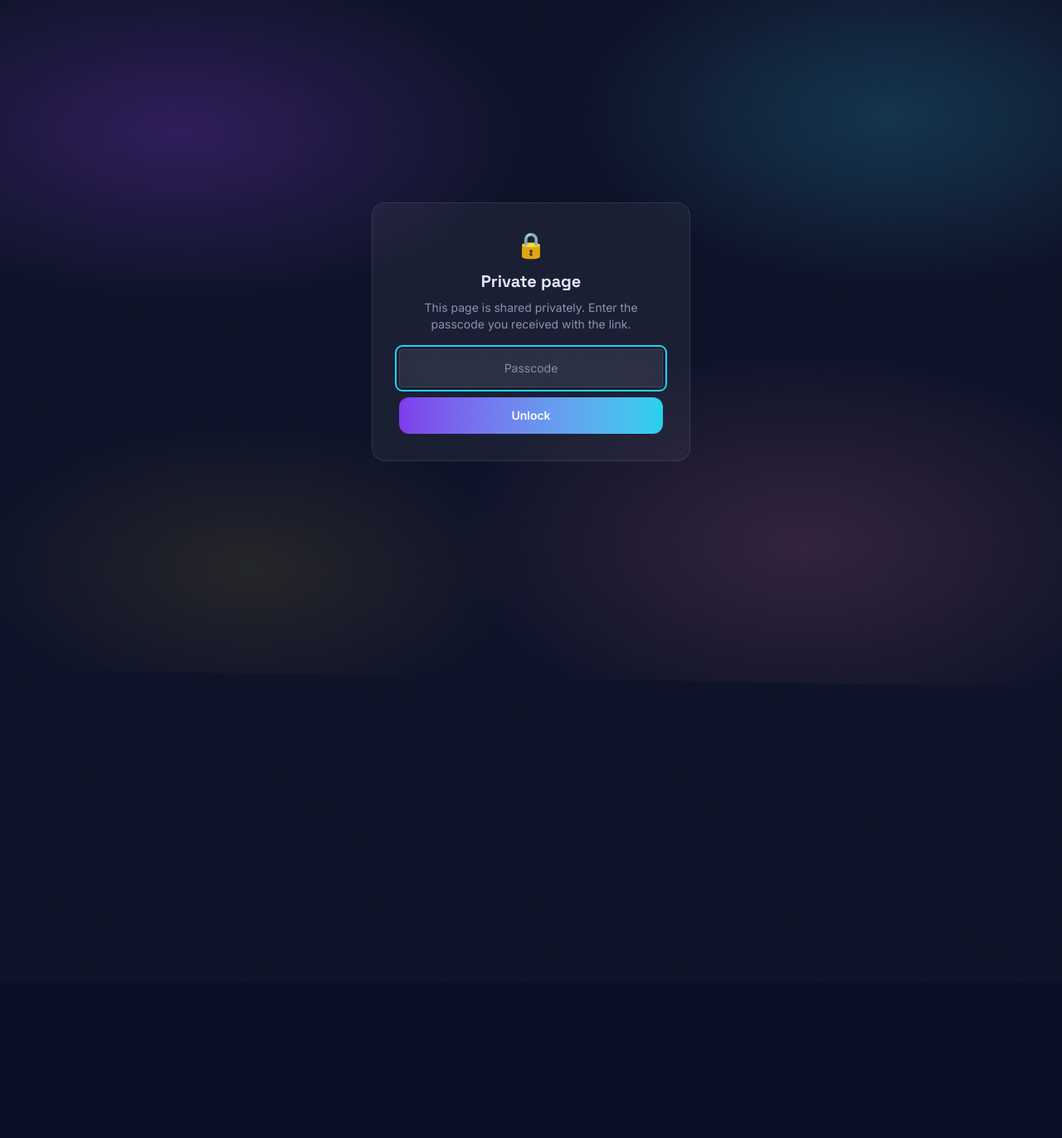
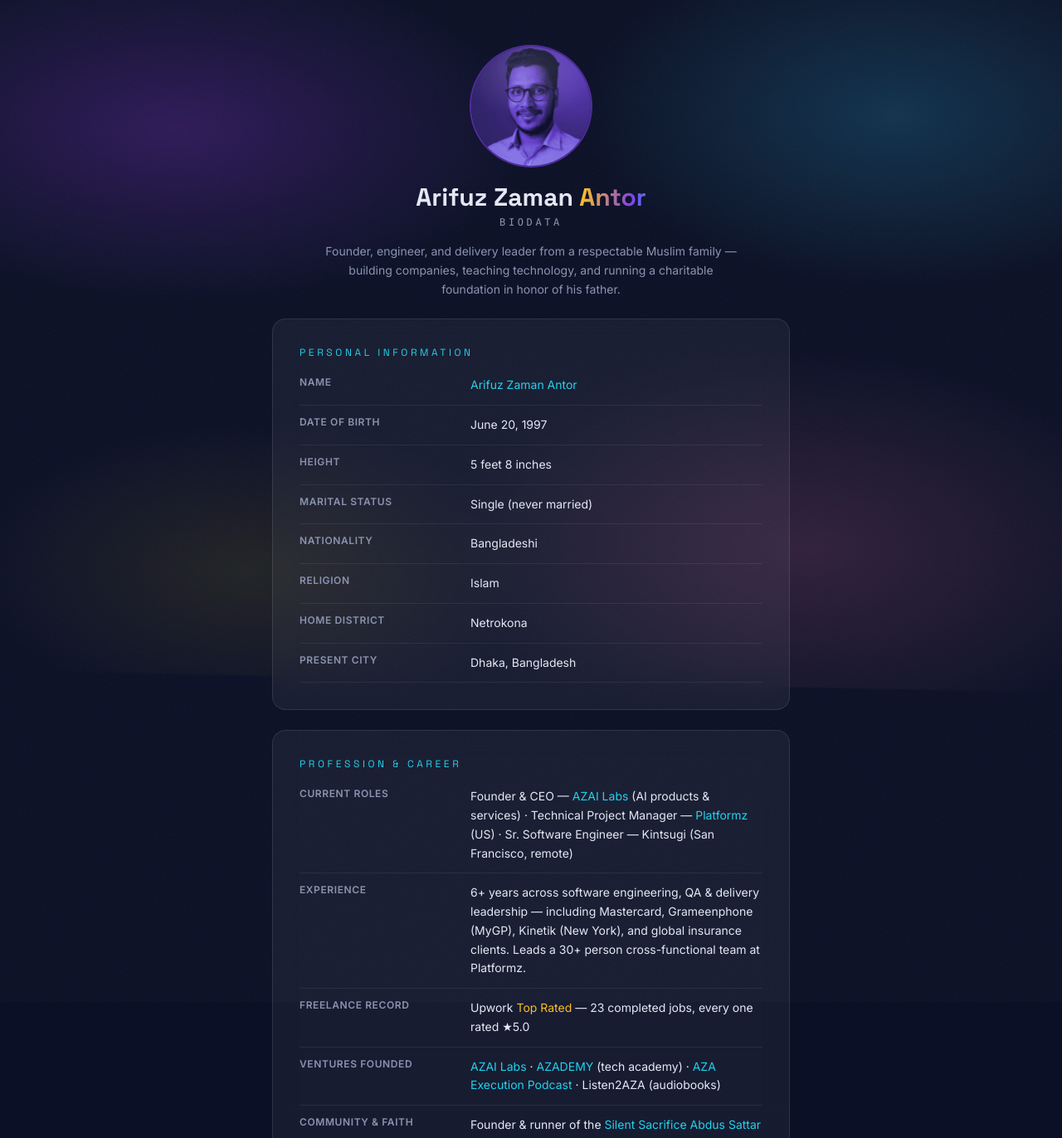
Before and after one commit to azaworld/my-portfolio, a Next.js app: page /biodata-k7m3x9 in a window 1280 px wide. Shown: the top 1372 px of the page at 83% size. Before the commit the page ends 800 px from the top, so only its background shows below. Built offline with nearby package versions, Linux system fonts and the light colour scheme.

Commit message:
Biodata: remove passcode lock, expand with profession, ventures, community, contact
Co-Authored-By: Claude Opus 4.8 (1M context) <noreply@anthropic.com>

```diff
--- a/app/biodata-k7m3x9/BiodataClient.tsx
+++ b/app/biodata-k7m3x9/BiodataClient.tsx
@@ -1,16 +1,11 @@
 "use client";
 
-import { useEffect, useState } from "react";
 import Image from "next/image";
 import portrait from "../assets/arifuz.jpg";
 
-// Simple client-side passcode gate — appropriate for a privately shared link
-// on a static host (share the passcode along with the URL).
-const PASSCODE = "antor1997";
-
 function Row({ label, children }: { label: string; children: React.ReactNode }) {
   return (
-    <div className="grid gap-1 border-b border-white/[0.07] py-3 sm:grid-cols-[180px_1fr] sm:gap-4">
+    <div className="grid gap-1 border-b border-white/[0.07] py-3 sm:grid-cols-[190px_1fr] sm:gap-4">
       <p className="text-xs font-semibold uppercase tracking-wider text-muted">{label}</p>
       <p className="text-sm leading-relaxed">{children}</p>
     </div>
@@ -27,53 +22,6 @@ function Section({ title, children }: { title: string; children: React.ReactNode
 }
 
 export default function BiodataClient() {
-  const [code, setCode] = useState("");
-  const [unlocked, setUnlocked] = useState(false);
-  const [error, setError] = useState(false);
-
-  // Remember unlock for the session
-  useEffect(() => {
-    if (sessionStorage.getItem("biodata-unlocked") === "1") setUnlocked(true);
-  }, []);
-
-  const tryUnlock = (e: React.FormEvent) => {
-    e.preventDefault();
-    if (code.trim() === PASSCODE) {
-      sessionStorage.setItem("biodata-unlocked", "1");
-      setUnlocked(true);
-    } else {
-      setError(true);
-    }
-  };
-
-  if (!unlocked) {
-    return (
-      <main className="flex min-h-screen flex-col items-center justify-center px-6">
-        <div className="glass w-full max-w-sm rounded-2xl p-8 text-center">
-          <p className="text-3xl" aria-hidden>🔒</p>
-          <h1 className="font-display mt-3 text-xl font-bold">Private page</h1>
-          <p className="mt-2 text-sm text-muted">
-            This page is shared privately. Enter the passcode you received with the link.
-          </p>
-          <form onSubmit={tryUnlock} className="mt-5 space-y-3">
-            <input
-              type="password"
-              value={code}
-              onChange={(e) => { setCode(e.target.value); setError(false); }}
-              placeholder="Passcode"
-              className="glass w-full rounded-xl px-4 py-3 text-center text-sm outline-none focus:border-cyan"
-              autoFocus
-            />
-            <button type="submit" className="w-full rounded-xl bg-gradient-to-r from-violet to-cyan px-4 py-3 text-sm font-semibold text-white">
-              Unlock
-            </button>
-            {error && <p className="text-xs text-magenta">Incorrect passcode.</p>}
-          </form>
-        </div>
-      </main>
-    );
-  }
-
   return (
     <main className="mx-auto w-full max-w-2xl px-6 py-14">
       {/* Header */}
@@ -85,6 +33,10 @@ export default function BiodataClient() {
           Arifuz Zaman <span className="text-aurora">Antor</span>
         </h1>
         <p className="mt-1 font-mono text-xs uppercase tracking-[0.3em] text-muted">Biodata</p>
+        <p className="mx-auto mt-4 max-w-lg text-sm leading-relaxed text-muted">
+          Founder, engineer, and delivery leader from a respectable Muslim family — building companies,
+          teaching technology, and running a charitable foundation in honor of his father.
+        </p>
       </header>
 
       <Section title="Personal Information">
@@ -95,13 +47,40 @@ export default function BiodataClient() {
         </Row>
         <Row label="Date of Birth">June 20, 1997</Row>
         <Row label="Height">5 feet 8 inches</Row>
+        <Row label="Marital Status">Single (never married)</Row>
         <Row label="Nationality">Bangladeshi</Row>
-        <Row label="Religion">Muslim</Row>
-        <Row label="Profession">
-          Founder &amp; CEO, AZAI Labs · Technical Project Manager, Platformz · Sr. Software Engineer, Kintsugi
+        <Row label="Religion">Islam</Row>
+        <Row label="Home District">Netrokona</Row>
+        <Row label="Present City">Dhaka, Bangladesh</Row>
+      </Section>
+
+      <Section title="Profession & Career">
+        <Row label="Current Roles">
+          Founder &amp; CEO — <a href="https://azailabs.dev" target="_blank" rel="noreferrer" className="text-cyan hover:underline">AZAI Labs</a> (AI products &amp; services) ·
+          Technical Project Manager — <a href="https://platformz.us" target="_blank" rel="noreferrer" className="text-cyan hover:underline">Platformz</a> (US) ·
+          Sr. Software Engineer — Kintsugi (San Francisco, remote)
         </Row>
-        <Row label="Email">
-          <a href="mailto:arifuzantor@gmail.com" className="text-cyan hover:underline">arifuzantor@gmail.com</a>
+        <Row label="Experience">
+          6+ years across software engineering, QA &amp; delivery leadership — including Mastercard,
+          Grameenphone (MyGP), Kinetik (New York), and global insurance clients. Leads a 30+ person
+          cross-functional team at Platformz.
+        </Row>
+        <Row label="Freelance Record">
+          Upwork <span className="text-amber">Top Rated</span> — 23 completed jobs, every one rated ★5.0
+        </Row>
+        <Row label="Ventures Founded">
+          <a href="https://azailabs.dev" target="_blank" rel="noreferrer" className="text-cyan hover:underline">AZAI Labs</a> ·{" "}
+          <a href="https://azademy.org" target="_blank" rel="noreferrer" className="text-cyan hover:underline">AZADEMY</a> (tech academy) ·{" "}
+          <a href="https://azapodcast.com" target="_blank" rel="noreferrer" className="text-cyan hover:underline">AZA Execution Podcast</a> ·{" "}
+          Listen2AZA (audiobooks)
+        </Row>
+        <Row label="Community & Faith">
+          Founder &amp; runner of the{" "}
+          <a href="https://ssasf.vercel.app" target="_blank" rel="noreferrer" className="text-cyan hover:underline">
+            Silent Sacrifice Abdus Sattar Foundation
+          </a>{" "}
+          in honor of his father — scholarships, free mentorship, Quran education (60+ students in year one),
+          support for struggling families &amp; cancer patients.
         </Row>
       </Section>
 
@@ -112,16 +91,13 @@ export default function BiodataClient() {
         <Row label="Mother">
           Sheikh Kohinoor Akter Talukdar <span className="text-muted">(Housewife)</span>
         </Row>
-        <Row label="Family Background">Respectable and educated Muslim family</Row>
-      </Section>
-
-      <Section title="Siblings">
         <Row label="Brother">
           Sharifuz Zaman <span className="text-muted">(B.Sc. in CSE — 3rd Year, Sonargaon University)</span>
         </Row>
         <Row label="Sister">
           Suborna Asha <span className="text-muted">(B.Sc. in CSE — 2nd Year, Northern University Bangladesh)</span>
         </Row>
+        <Row label="Family Background">Respectable and educated Muslim family</Row>
       </Section>
 
       <Section title="Educational Background">
@@ -143,6 +119,27 @@ export default function BiodataClient() {
         <Row label="PSC">
           Kaitail Government Primary School, Netrokona <span className="text-muted">· 2009 · Govt. Talent Pool Scholarship</span>
         </Row>
+        <Row label="Certifications">
+          Machine Learning Specialization — Coursera (2020) · Programming for Everybody (Python) — Coursera (2020)
+        </Row>
+      </Section>
+
+      <Section title="Contact & Links">
+        <Row label="Email">
+          <a href="mailto:arifuzantor@gmail.com" className="text-cyan hover:underline">arifuzantor@gmail.com</a>
+        </Row>
+        <Row label="WhatsApp">
+          <a href="https://wa.me/8801580497264" target="_blank" rel="noreferrer" className="text-cyan hover:underline">+880 1580 497264</a>
+        </Row>
+        <Row label="Portfolio">
+          <a href="https://azantor.xyz" className="text-cyan hover:underline">azantor.xyz</a>
+        </Row>
+        <Row label="LinkedIn">
+          <a href="https://linkedin.com/in/azantor" target="_blank" rel="noreferrer" className="text-cyan hover:underline">linkedin.com/in/azantor</a>
+        </Row>
+        <Row label="Résumé">
+          <a href="/resume.pdf" target="_blank" rel="noreferrer" className="text-cyan hover:underline">azantor.xyz/resume.pdf</a>
+        </Row>
       </Section>
 
       <footer className="mt-10 text-center text-xs text-muted">
```
